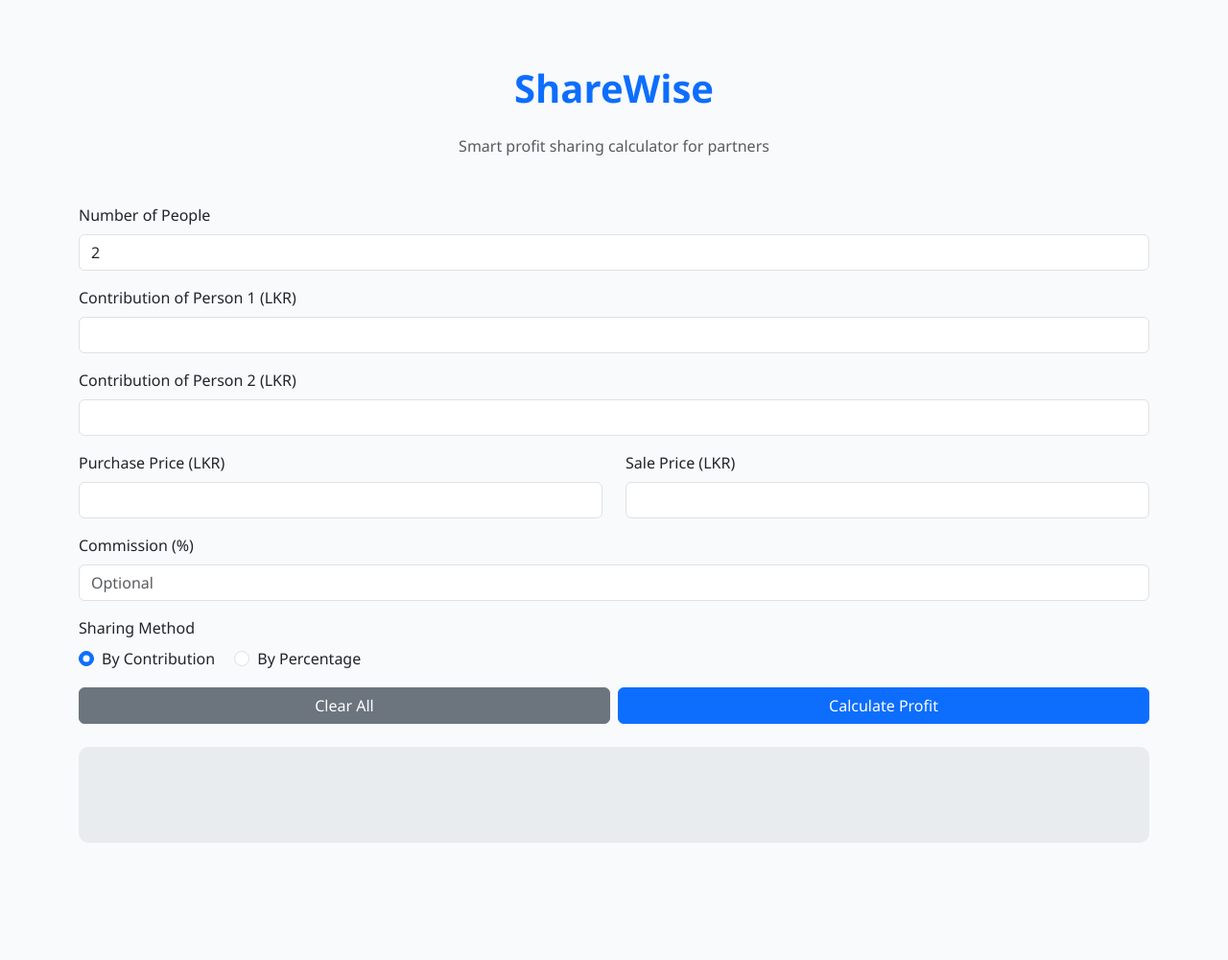
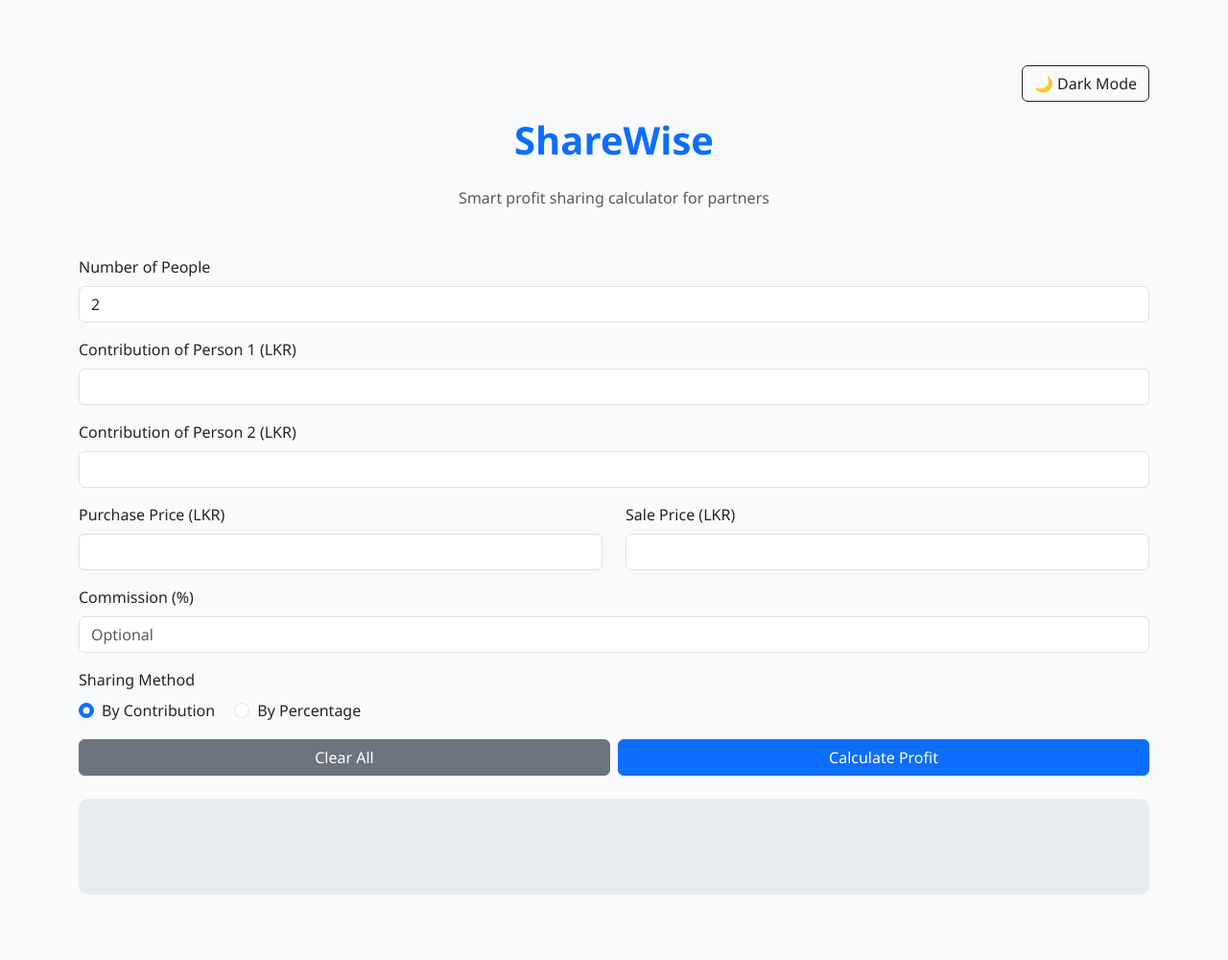
Before and after one commit to chathura-kulathunga/ShareWise, a PHP site: page / in a window 1280 px wide. Shown: the whole page at 96% size. Before the commit the page ends 878 px from the top, so only its background shows below. Run offline with PHP 8.4, Linux system fonts and the light colour scheme.

Commit message:
dev-home-03: Update styles and scripts

```diff
--- a/assets/css/style.css
+++ b/assets/css/style.css
@@ -1,27 +1,116 @@
+:root {
+  --bg-light: #f9fafb;
+  --bg-dark: #212529;
+  --text-light: #212529;
+  --text-dark: #f8f9fa;
+  --box-light: #e9ecef;
+  --box-dark: #343a40;
+}
+
+/* General Styling */
 body {
   font-family: 'Segoe UI', Tahoma, Geneva, Verdana, sans-serif;
-  background: #f9fafb;
-  color: #212529;
+  background: var(--bg-light);
+  color: var(--text-light);
   padding: 20px;
+  transition: all 0.3s ease-in-out;
 }
 
 h1 {
   margin-bottom: 20px;
+  transition: color 0.3s;
 }
 
+p.text-muted {
+  transition: color 0.3s;
+}
+
+/* Result Area */
 #resultArea {
   margin-top: 30px;
   padding: 15px;
-  background: #e9ecef;
+  background: var(--box-light);
   border-radius: 10px;
   min-height: 100px;
   font-family: monospace;
+  transition: all 0.3s ease-in-out;
+  animation: fadeInUp 0.4s ease;
 }
 
+/* Form + Button Transitions */
+.form-control,
+.form-check-label,
+.form-check-input,
+.btn {
+  transition: all 0.3s ease-in-out;
+}
+
+/* Hover Button Effect */
+.btn {
+  transform: scale(1);
+}
+
+.btn:hover {
+  transform: scale(1.03);
+  box-shadow: 0 4px 10px rgba(0, 0, 0, 0.1);
+}
+
+/* Dark Mode Styles */
+body.dark-mode {
+  background: var(--bg-dark);
+  color: var(--text-dark);
+}
+
+body.dark-mode .form-control,
+body.dark-mode .form-select {
+  background-color: #495057;
+  color: #f8f9fa;
+  border: 1px solid #6c757d;
+}
+
+body.dark-mode .form-check-label {
+  color: #f8f9fa;
+}
+
+body.dark-mode #resultArea {
+  background: var(--box-dark);
+  color: #f8f9fa;
+}
+
+body.dark-mode .btn-outline-dark {
+  border-color: #f8f9fa;
+  color: #f8f9fa;
+}
+
+body.dark-mode .btn-outline-dark:hover {
+  background-color: #f8f9fa;
+  color: #212529;
+}
+
+/* Optional: Dark button switch look when toggled */
+.btn-outline-light {
+  border-color: #f8f9fa;
+  color: #f8f9fa;
+}
+
+/* Text Danger */
 .text-danger {
   color: #dc3545 !important;
 }
 
+/* Fade In Up Animation */
+@keyframes fadeInUp {
+  from {
+    transform: translateY(15px);
+    opacity: 0;
+  }
+  to {
+    transform: translateY(0);
+    opacity: 1;
+  }
+}
+
+/* Mobile Responsive Adjustments */
 @media (max-width: 576px) {
   body {
     padding: 10px;
--- a/assets/js/script.js
+++ b/assets/js/script.js
@@ -87,3 +87,15 @@ document.getElementById('clearBtn').addEventListener('click', () => {
   createContributionInputs(parseInt(document.getElementById('peopleCount').value));
   document.getElementById('resultArea').innerHTML = '';
 });
+
+// Dark/Light mode toggle
+document.getElementById('modeToggle').addEventListener('click', () => {
+  const body = document.body;
+  body.classList.toggle('dark-mode');
+
+  const isDark = body.classList.contains('dark-mode');
+  const toggleBtn = document.getElementById('modeToggle');
+  toggleBtn.textContent = isDark ? '☀️ Light Mode' : '🌙 Dark Mode';
+  toggleBtn.classList.toggle('btn-outline-light');
+  toggleBtn.classList.toggle('btn-outline-dark');
+});
--- a/index.php
+++ b/index.php
@@ -6,11 +6,16 @@
   <meta name="viewport" content="width=device-width, initial-scale=1" />
   <title>ShareWise – Smart Profit Sharing</title>
   <link href="https://cdn.jsdelivr.net/npm/bootstrap@5.3.3/dist/css/bootstrap.min.css" rel="stylesheet" />
+  <link rel="stylesheet" href="https://cdnjs.cloudflare.com/ajax/libs/animate.css/4.1.1/animate.min.css" />
   <link rel="stylesheet" href="assets/css/style.css" />
 </head>
 
 <body>
   <div class="container py-5">
+    <div class="d-flex justify-content-end mb-3">
+  <button id="modeToggle" class="btn btn-outline-dark">🌙 Dark Mode</button>
+</div>
+
     <h1 class="text-center mb-4 text-primary fw-bold">ShareWise</h1>
     <p class="text-center mb-5 text-muted">Smart profit sharing calculator for partners</p>
 
```
